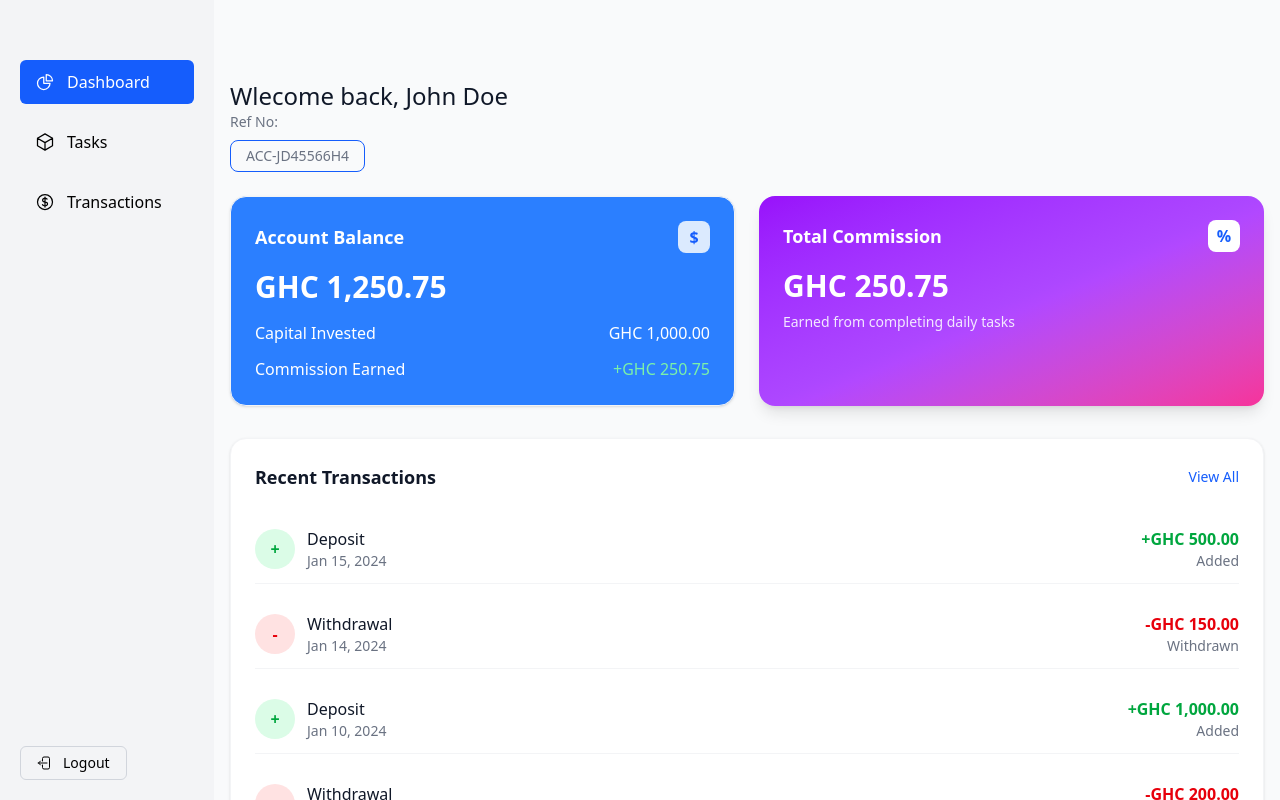
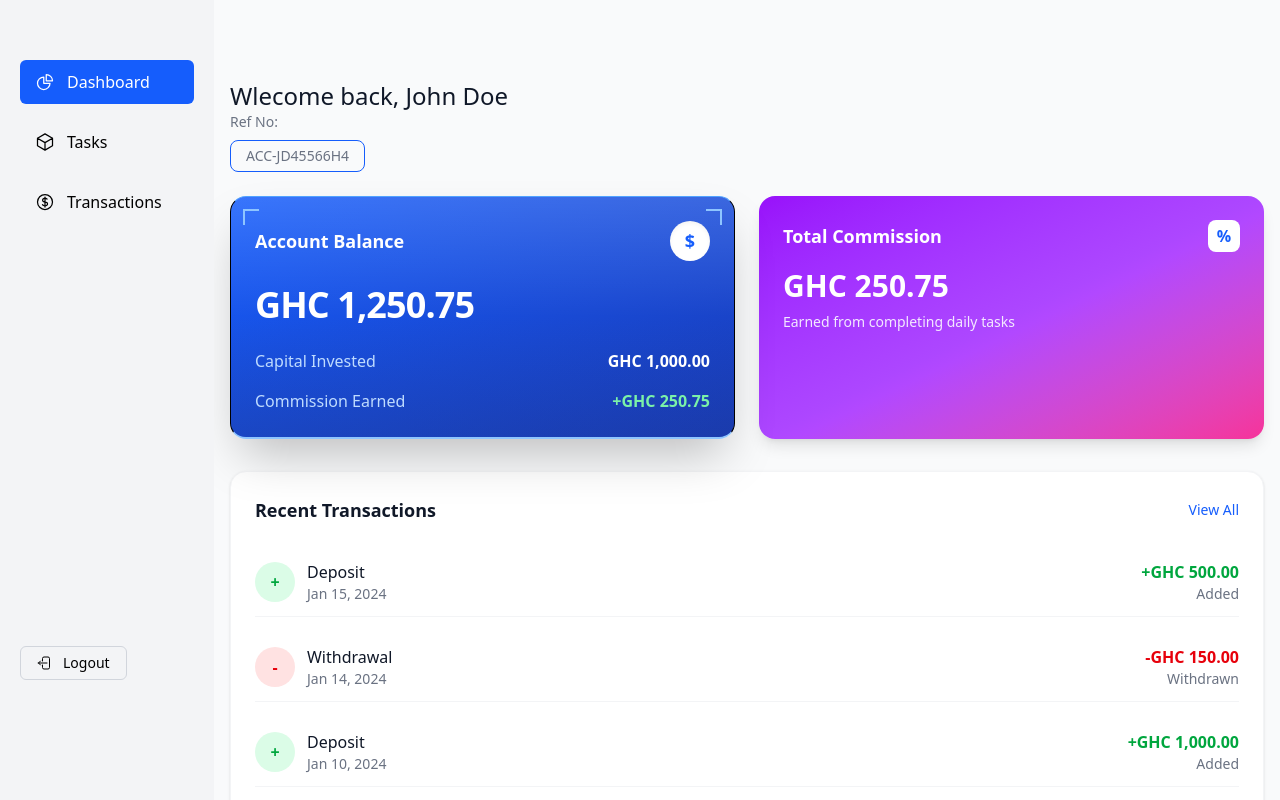
Before and after one commit to duncan-david23/agi-customers-frontend, a React (Vite) app: page /dashboard in a window 1280 px wide. Built offline with nearby package versions, Linux system fonts and the light colour scheme.

Commit message:
update the account balance card ui and fix the sign out button

```diff
--- a/src/components/Sidebar.jsx
+++ b/src/components/Sidebar.jsx
@@ -102,7 +102,7 @@ const Sidebar = () => {
 
           {/* Close Button - Only visible on mobile when sidebar is open */}
           <button
-            className="lg:hidden p-1 hover:bg-gray-200 rounded mb-[20px]"
+            className="lg:hidden p-1 hover:bg-gray-200 rounded "
             onClick={() => setIsMobileOpen(false)}
           >
             <svg xmlns="http://www.w3.org/2000/svg" fill="none" viewBox="0 0 24 24" strokeWidth="1.5" stroke="currentColor" className="size-5">
@@ -137,7 +137,7 @@ const Sidebar = () => {
 
         {/* Logout Button */}
 
-          <div onClick={handleSignOut} className='flex items-center gap-2.5 absolute bottom-5 border border-gray-300 py-1.5 px-4 rounded-md cursor-pointer hover:scale-105 transition-all hover:bg-gray-300'>
+          <div onClick={handleSignOut} className='flex items-center gap-2.5 absolute bottom-5 border border-gray-300 py-1.5 px-4 rounded-md cursor-pointer hover:scale-105 transition-all hover:bg-gray-300 mb-[100px]'>
             <svg xmlns="http://www.w3.org/2000/svg" fill="none" viewBox="0 0 24 24" strokeWidth="1.5" stroke="currentColor" className="size-4">
               <path strokeLinecap="round" strokeLinejoin="round" d="M8.25 9V5.25A2.25 2.25 0 0 1 10.5 3h6a2.25 2.25 0 0 1 2.25 2.25v13.5A2.25 2.25 0 0 1 16.5 21h-6a2.25 2.25 0 0 1-2.25-2.25V15m-3 0-3-3m0 0 3-3m-3 3H15" />
             </svg>
--- a/src/pages/Dashboard.jsx
+++ b/src/pages/Dashboard.jsx
@@ -45,30 +45,37 @@ const Dashboard = () => {
       {/* Cards Grid */}
       <div className='grid grid-cols-1 lg:grid-cols-2 gap-6 mb-8'>
         {/* Account Balance Card */}
-        <div className='bg-blue-500 rounded-2xl shadow-sm border border-gray-100 p-6 '>
-          <div className='flex items-center justify-between mb-4'>
-            <h2 className='text-lg font-semibold text-gray-900 text-white'>Account Balance</h2>
-            <div className='w-8 h-8 bg-blue-100 rounded-lg flex items-center justify-center'>
-              <span className='text-blue-600 font-bold '>$</span>
+       <div className='bg-gradient-to-br from-blue-600 to-blue-800 rounded-2xl shadow-2xl p-6 relative overflow-hidden border-t border-l border-r border-b-2 border-t-blue-400 border-b-blue-300'>
+  {/* Metallic Shine */}
+  <div className='absolute inset-0 bg-gradient-to-b from-white/15 via-transparent to-blue-900/30'></div>
+
+  {/* Corner Accents */}
+  <div className='absolute top-3 left-3 w-4 h-4 border-t-2 border-l-2 border-blue-300'></div>
+  <div className='absolute top-3 right-3 w-4 h-4 border-t-2 border-r-2 border-blue-300'></div>
+
+  <div className='flex items-center justify-between mb-6 relative z-10'>
+    <h2 className='text-lg font-semibold text-white'>Account Balance</h2>
+    <div className='w-10 h-10 bg-white rounded-full flex items-center justify-center shadow-inner'>
+      <span className='text-blue-600 font-bold text-lg'>$</span>
     </div>
   </div>
 
-          <div className='mb-4'>
-            <p className='text-3xl text-white  font-bold '>
+  <div className='mb-6 relative z-10'>
+    <p className='text-4xl font-bold text-white tracking-tight'>
       {formatCurrency(accountData.totalBalance)}
     </p>
   </div>
 
-          <div className='space-y-3'>
+  <div className='space-y-4 relative z-10'>
     <div className='flex justify-between items-center'>
-              <span className='text-white'>Capital Invested</span>
-              <span className='font-medium text-white'>
+      <span className='text-blue-200'>Capital Invested</span>
+      <span className='font-semibold text-white'>
         {formatCurrency(accountData.capital)}
       </span>
     </div>
     <div className='flex justify-between items-center'>
-              <span className='text-white'>Commission Earned</span>
-              <span className='font-medium text-green-300'>
+      <span className='text-blue-200'>Commission Earned</span>
+      <span className='font-semibold text-green-300'>
         +{formatCurrency(accountData.commissionEarned)}
       </span>
     </div>
```
Lines whose indentation alone changed are shown as unchanged.
